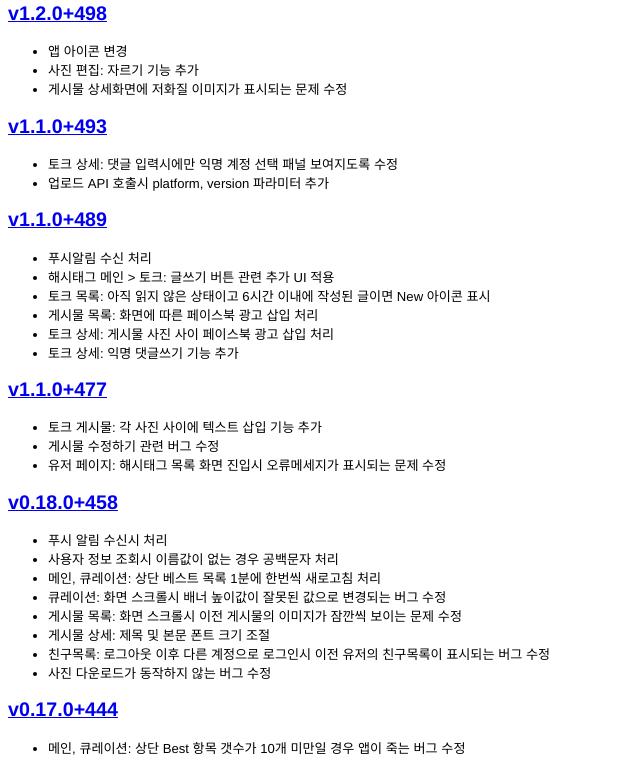
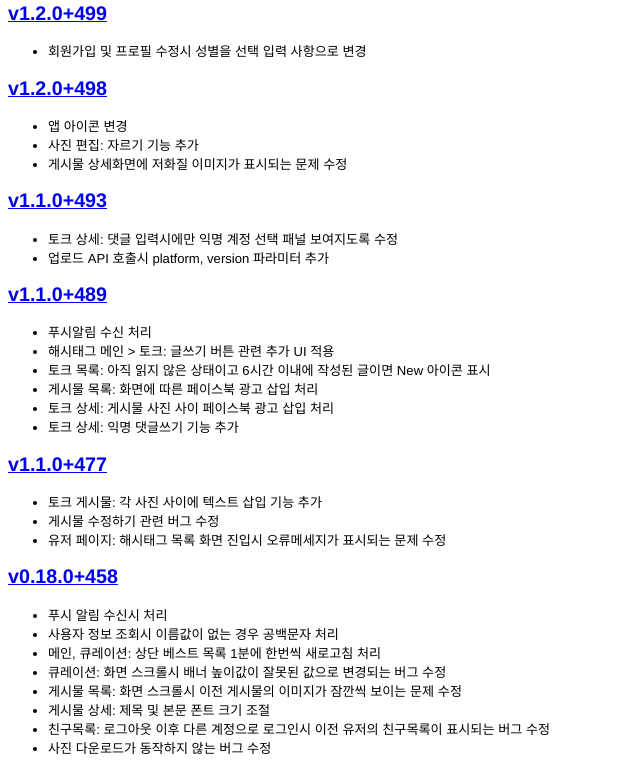
Before and after one commit to crabbykang/crabbykang.github.io, a plain HTML site: page adhoc-dists/myarena/index.html in a window 1280 px wide. Shown: the part 64-824 px from the top of the page, without its empty margins (0-640 px from the left). Drawn offline with Linux system fonts and the light colour scheme.

Commit message:
[MyArena] update log for 1.2.0+499

```diff
--- a/adhoc-dists/myarena/index.html
+++ b/adhoc-dists/myarena/index.html
@@ -13,6 +13,14 @@ body {
 <body>
 
 <h1><a href="https://crabbykang.github.io/adhoc-dists/myarena/">MyArena (adhoc dist)</a></h1>
+
+
+<h2><a href="itms-services://?action=download-manifest&url=https://crabbykang.github.io/adhoc-dists/myarena/MyArena_1.2.0.499.plist">v1.2.0+499</a></h2>
+<ul>
+  <li>회원가입 및 프로필 수정시 성별을 선택 입력 사항으로 변경</li>
+</ul>
+
+
 
 <h2><a href="itms-services://?action=download-manifest&url=https://crabbykang.github.io/adhoc-dists/myarena/MyArena_1.2.0.498.plist">v1.2.0+498</a></h2>
 <ul>
```
Also changed, not shown: 1 other file.
